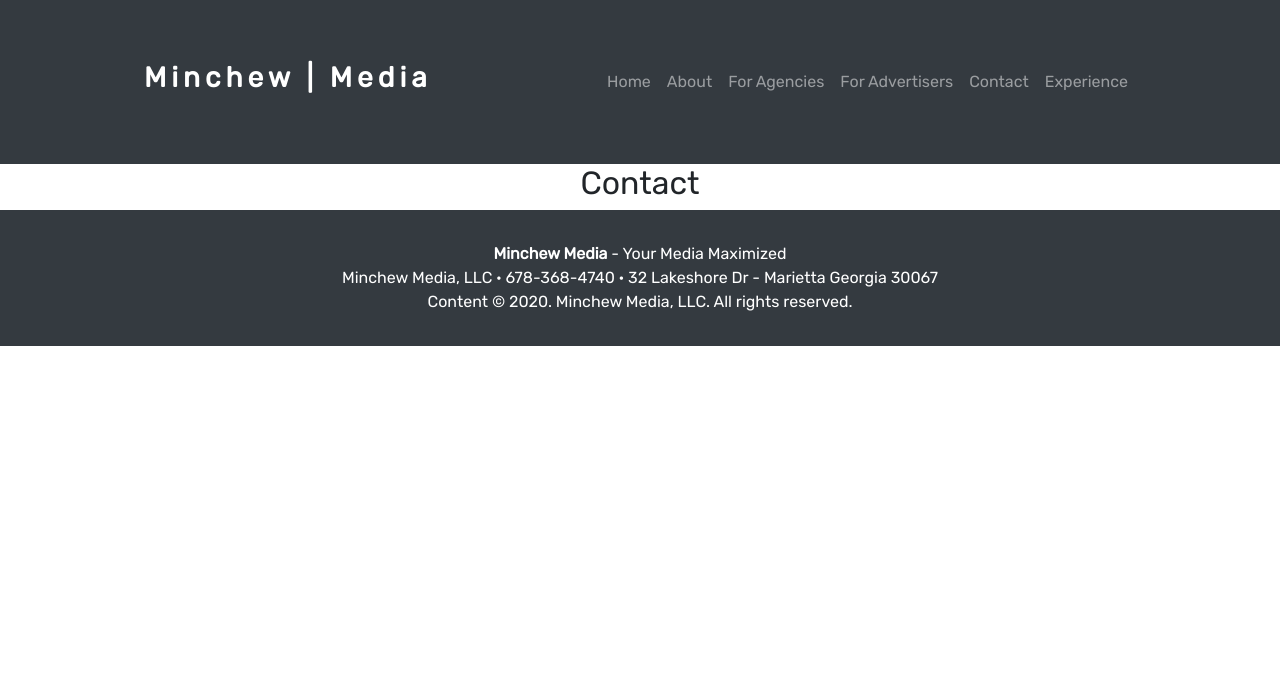
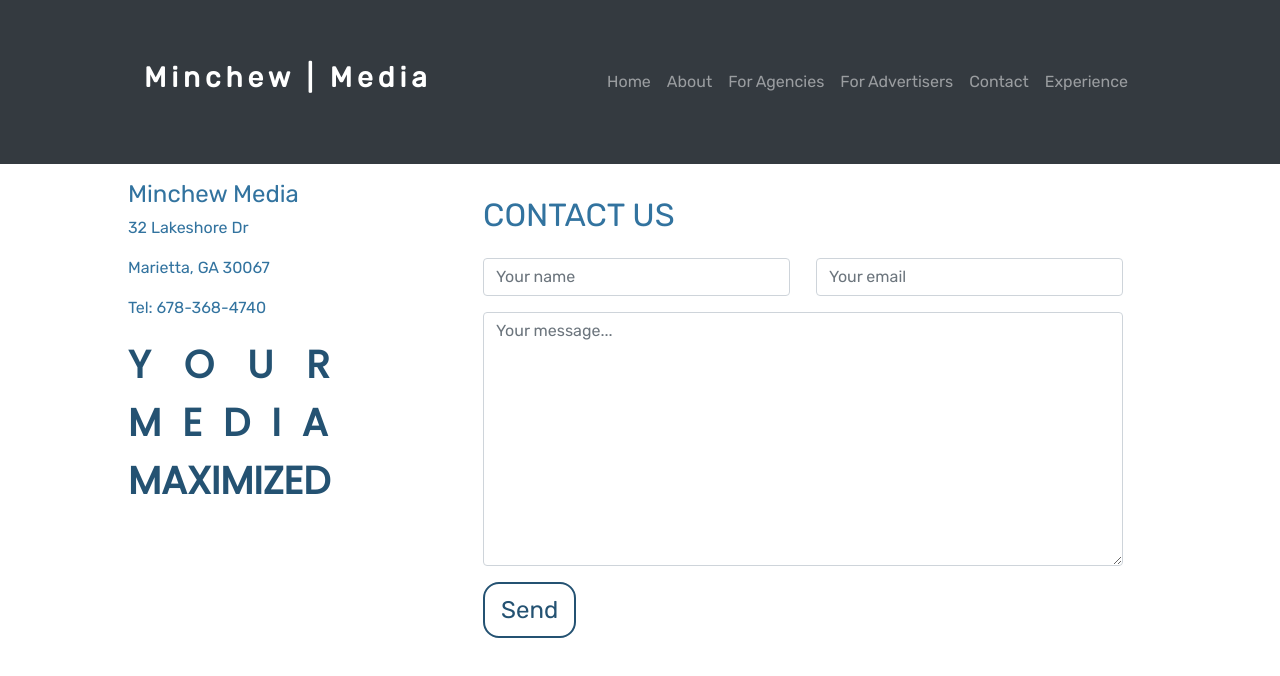
Before and after one commit to scottrollan/minchew, a React (Create React App) app: page /Contact in a window 1280 px wide. Shown: the top 676 px of the page. Built offline with nearby package versions, Linux system fonts and the light colour scheme.

Commit message:
got contact page formatted, working on recaptcha

```diff
--- a/public/index.html
+++ b/public/index.html
@@ -22,10 +22,25 @@
       integrity="sha384-9aIt2nRpC12Uk9gS9baDl411NQApFmC26EwAOH8WgZl5MYYxFfc+NcPb1dKGj7Sk"
       crossorigin="anonymous"
     />
+    <script
+      src="https://kit.fontawesome.com/59d95b837d.js"
+      crossorigin="anonymous"
+    ></script>
     <title>Minchew | Media</title>
   </head>
   <body>
     <noscript>You need to enable JavaScript to run this app.</noscript>
     <div id="root"></div>
+    <form
+      name="contact"
+      method="post"
+      data-netlify="true"
+      netlify-honeypot="bot-field"
+      hidden
+    >
+      <input type="text" name="name" />
+      <input type="email" name="email" />
+      <textarea name="message"></textarea>
+    </form>
   </body>
 </html>
--- /dev/null
+++ b/src/components/ContactForm.js
@@ -0,0 +1,119 @@
+import React, { useState } from 'react';
+import { Form, Button } from 'react-bootstrap';
+import styles from '../pages/Contact.module.scss';
+import AlertMessageSent from '../pages/AlertMessageSent';
+import $ from 'jquery';
+
+const ContactForm = () => {
+  const [name, setName] = useState('');
+  const [status, setStatus] = useState('');
+  const [email, setEmail] = useState('');
+  const [message, setMessage] = useState('');
+
+  const encode = (data) => {
+    const formData = new FormData();
+    Object.keys(data).forEach((k) => {
+      formData.append(k, data[k]);
+    });
+    return formData;
+  };
+
+  const handleSubmit = (e) => {
+    const data = { 'form-name': 'contact', name, email, message };
+
+    fetch('/', {
+      method: 'POST',
+      // headers: { "Content-Type": 'multipart/form-data; boundary=random' },
+      body: encode(data),
+    })
+      .then(() => {
+        setStatus('Form Submission Successful!!');
+        $('#alertMessageSent').css('display', 'flex');
+        $('#alertMessageSent').delay(1500).fadeOut(1000);
+        setName('');
+        setEmail('');
+        setMessage('');
+        $('#contactForm')[0].reset();
+      })
+      .catch((error) => {
+        setStatus('Form Submission Failed!');
+        console.log(error);
+        alert(status);
+      });
+
+    e.preventDefault();
+  };
+
+  const handleChange = (e) => {
+    const { name, value } = e.target;
+    if (name === 'name') {
+      return setName(value);
+    }
+    if (name === 'email') {
+      return setEmail(value);
+    }
+    if (name === 'message') {
+      return setMessage(value);
+    }
+  };
+
+  return (
+    <Form
+      onSubmit={handleSubmit}
+      action="/thank-you/"
+      style={{
+        minHeight: '100vh',
+        width: '100%',
+        padding: '0 calc(50% - 320px',
+      }}
+      id="contactForm"
+    >
+      <input type="hidden" name="form-name" value="contact" />
+      <AlertMessageSent />
+      <h2 style={{ color: 'var(--light-grey)', padding: '2vh 0' }}>
+        CONTACT US
+      </h2>
+      <div className={styles.nameEmailRow}>
+        <Form.Control
+          type="text"
+          name="name"
+          value={name}
+          onChange={handleChange}
+          placeholder="Your name"
+          required
+          className={styles.nameEmailInput}
+        />
+
+        <Form.Control
+          type="email"
+          name="email"
+          value={email}
+          onChange={handleChange}
+          placeholder="Your email"
+          required
+          className={styles.nameEmailInput}
+        />
+      </div>
+
+      <Form.Control
+        as="textarea"
+        name="message"
+        value={message}
+        onChange={handleChange}
+        rows="10"
+        placeholder="Your message..."
+        required
+        className={styles.textArea}
+      />
+      {/* </Form.Group> */}
+      <Button
+        variant="secondary"
+        className={styles.contactButton}
+        type="submit"
+      >
+        Send
+      </Button>
+    </Form>
+  );
+};
+export default ContactForm;
--- /dev/null
+++ b/src/pages/AlertMessageSent.js
@@ -0,0 +1,15 @@
+import React from 'react';
+import styles from './AlertMessageSent.module.scss';
+
+const AlertMessageSent = () => {
+  return (
+    <div id="alertMessageSent" className={styles.alertDiv}>
+      <div className={[`${styles.alertMessageSent} ${styles.fadeIn}`]}>
+        <i className="far fa-paper-plane"></i> Your message has been sent.
+        <div>Thank you!</div>
+      </div>
+    </div>
+  );
+};
+
+export default AlertMessageSent;
--- /dev/null
+++ b/src/pages/AlertMessageSent.module.scss
@@ -0,0 +1,99 @@
+@import '../styles/custom-media.scss';
+
+.alertDiv {
+  position: fixed;
+  top: 0;
+  left: 0;
+  display: none;
+  width: 100vw;
+  height: 100vh;
+  z-index: 990;
+  background-color: var(--minchew-blue-overlay);
+  justify-content: center;
+  align-items: center;
+}
+
+.alertDiv > div {
+  text-align: center;
+  width: 45%;
+  border-radius: 10px;
+  background: linear-gradient(
+    to left,
+    #ffffff,
+    rgba(255, 255, 255, 0.9) 10%,
+    rgba(255, 255, 255, 0.9) 50%,
+    rgba(255, 255, 255, 0.9) 90%,
+    #fff 100%
+  );
+  padding: 2vh 10px;
+  z-index: 999;
+}
+
+.fadeIn {
+  animation: fade ease 0.5s;
+  -webkit-animation: fade ease 0.5s;
+  -moz-animation: fade ease 0.5s;
+  -o-animation: fade ease 0.5s;
+  -ms-animation: fade ease 0.5s;
+}
+
+@keyframes fade {
+  0% {
+    opacity: 0;
+    transform: translateY(-4rem);
+  }
+  100% {
+    opacity: 1;
+    transform: translateY(0);
+  }
+}
+
+@-moz-keyframes fade {
+  0% {
+    opacity: 0;
+    transform: translateY(-4rem);
+  }
+  100% {
+    opacity: 1;
+    transform: translateY(0);
+  }
+}
+
+@-webkit-keyframes fade {
+  0% {
+    opacity: 0;
+    transform: translateY(-4rem);
+  }
+  100% {
+    opacity: 1;
+    transform: translateY(0);
+  }
+}
+
+@-o-keyframes fade {
+  0% {
+    opacity: 0;
+    transform: translateY(-4rem);
+  }
+  100% {
+    opacity: 1;
+    transform: translateY(0);
+  }
+}
+
+@-ms-keyframes fade {
+  0% {
+    opacity: 0;
+    transform: translateY(-4rem);
+  }
+  100% {
+    opacity: 1;
+    transform: translateY(0);
+  }
+}
+
+@media screen and (max-width: $breakpoint-medium) {
+  .alertDiv > div {
+    width: 88%;
+  }
+}
--- a/src/pages/Contact.js
+++ b/src/pages/Contact.js
@@ -1,10 +1,32 @@
 import React from 'react';
+import { Container } from 'react-bootstrap';
+import AlertMessageSent from './AlertMessageSent';
 import styles from './Contact.module.scss';
+
+import ContactForm from '../components/ContactForm';
 
 const Contact = () => {
   return (
-    <div className={styles.Contact}>
-      <h2>Contact</h2>
+    <div className={styles.contact} id="contact">
+      <AlertMessageSent />
+      <div className={styles.contactGrid}>
+        <div className={styles.form}>
+          <ContactForm />
+        </div>
+        <div className={styles.pic}>
+          <div className={[`${styles.tagline} ${styles.first}`]}>Your</div>
+          <div className={[`${styles.tagline} ${styles.second}`]}>Media</div>
+          <div className={[`${styles.tagline} ${styles.third}`]}>Maximized</div>
+        </div>
+        <div className={styles.address}>
+          <h4 className={styles.responsiveTitle}>Minchew Media</h4>
+          <p>32 Lakeshore Dr</p>
+          <p>Marietta, GA 30067</p>
+          <a href="tel:16783684740">
+            <p>Tel: 678-368-4740</p>
+          </a>
+        </div>
+      </div>
     </div>
   );
 };
--- a/src/pages/Contact.module.scss
+++ b/src/pages/Contact.module.scss
@@ -0,0 +1,83 @@
+@import '../styles/custom-properties.scss';
+@import '../styles/custom-media.scss';
+
+.contact {
+  color: var(--minchew-blue);
+  padding: 0 10%;
+  @media (pointer: coarse) {
+    @media screen and (max-width: $breakpoint-handheld) {
+      padding: 0 5%;
+    }
+  }
+}
+
+.contactGrid {
+  display: grid;
+  grid-template-columns: 275px 4vw auto;
+  grid-template-rows: 2vh auto auto 4vw auto;
+  grid-template-areas:
+    '    .    .     .'
+    'address  .   form'
+    'address  .   form'
+    '   pic   .   form'
+    '   .     .    form';
+  text-align: left;
+}
+.tagline {
+  color: var(--minchew-blue-dark-accent);
+}
+.first {
+  font-weight: 700;
+  font-size: 3vw;
+  letter-spacing: 2.6vw;
+  text-transform: uppercase;
+}
+.second {
+  font-weight: 700;
+  font-size: 3vw;
+  letter-spacing: 1.65vw;
+  text-transform: uppercase;
+}
+.third {
+  font-weight: 700;
+  font-size: 3vw;
+  letter-spacing: initial;
+  text-transform: uppercase;
+}
+
+.pic {
+  grid-area: pic;
+  font-family: Poppins;
+}
+.form {
+  grid-area: form;
+}
+.address {
+  grid-area: address;
+}
+.address a {
+  color: var(--minchew-blue);
+}
+
+.nameEmailRow {
+  width: 100%;
+  max-width: 100%;
+  display: flex;
+  flex-direction: row;
+  flex-wrap: wrap;
+  justify-content: space-between;
+}
+.nameEmailInput {
+  width: 48%;
+  margin-bottom: 1rem;
+  @media screen and (max-width: $breakpoint-large) {
+    width: 100%;
+  }
+}
+.textArea {
+  width: 100%;
+  margin-bottom: 1rem;
+}
+.contactButton {
+  @include lightButton;
+}
--- a/src/styles/custom-properties.scss
+++ b/src/styles/custom-properties.scss
@@ -2,7 +2,7 @@
   /* Colors */
   --white: #ffffff;
   --minchew-blue: #32739f;
-  --minchew-blue-dark-accent: #193a4f;
+  --minchew-blue-dark-accent: #245272;
   --minchew-blue-overlay: rgba(50, 115, 159, 0.5);
   --dark-overlay: rgba(0, 0, 0, 0.6);
   --minchew-light-gray: #f1f1f1;
@@ -16,11 +16,11 @@
 
 @mixin lightButton {
   background-color: transparent;
-  color: var(--light-button);
+  color: var(--minchew-blue-dark-accent);
   font-size: x-large;
-  padding: 1rem 2rem;
-  border: 2px solid var(--light-button);
-  border-radius: 2rem;
+  padding: 0.5rem 1rem;
+  border: 2px solid var(--minchew-blue-dark-accent);
+  border-radius: 1rem;
   &:hover {
     background-color: var(--minchew-blue);
     color: var(--black);
```
